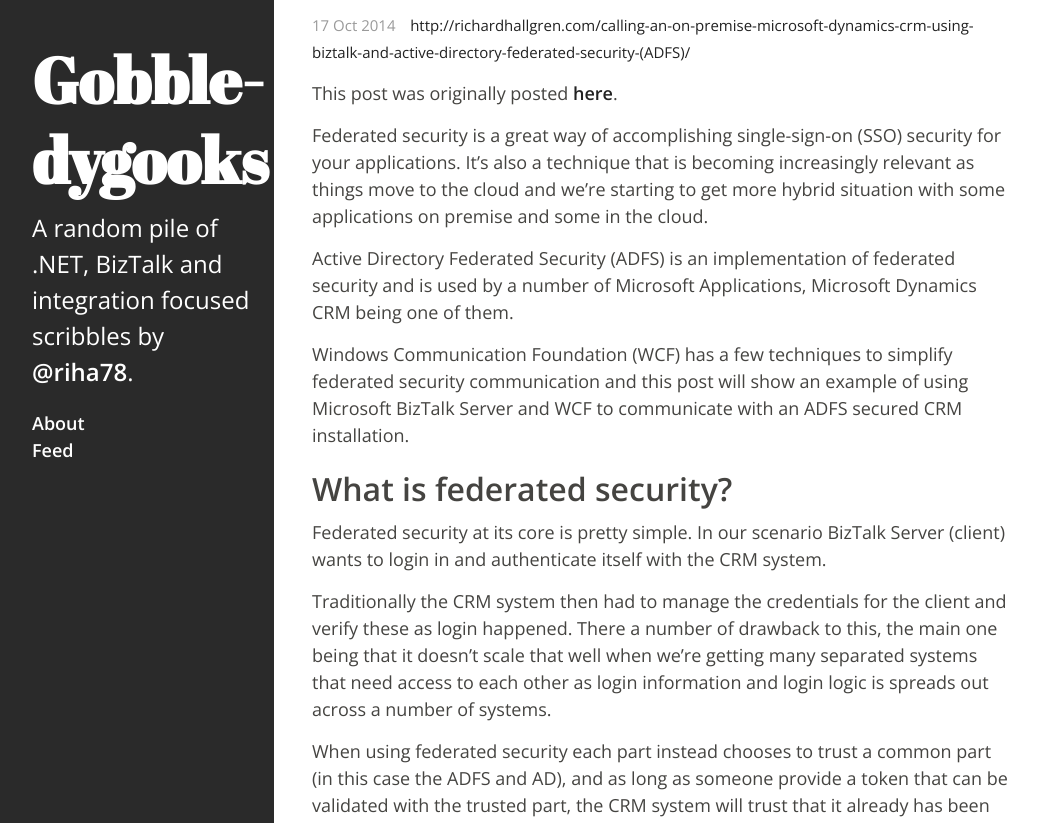
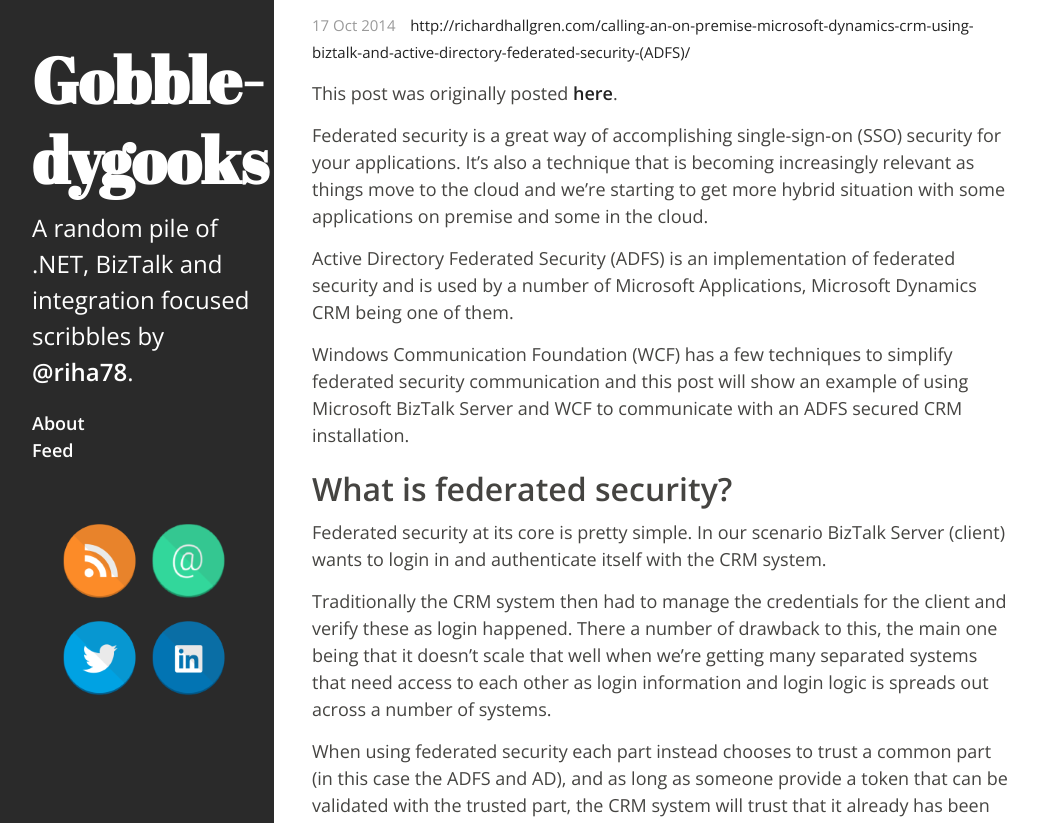
Before and after one commit to riha/riha.github.io, a Jekyll site: the page built from index.html, in a window 1280 px wide and 1400 px high, scrolled down 264 px. Shown: the top 823 px of the window, without its empty margins (8-1046 px from the left). Built offline with Jekyll 4.4.1, drawn with Linux system fonts in a browser that asks for light colours; Markdown is read by kramdown in place of the engine named in the settings; the list of posts is cut into pages by our own code; comment, search, counter and statistics services are not loaded.

Commit message:
Icon row

```diff
--- a/_layouts/default.html
+++ b/_layouts/default.html
@@ -4,12 +4,10 @@
 {% include head.html %}
 
 <body>
-
   <header class="masthead">
     <div class="masthead-inner">
       <h1><a alt="Home" href="/">{{ site.title }}</a></h1>
       <p class="lead">{{ site.description }}</p>
-
       <div class="colophon">
         <ul class="colophon-links">
           <li>
@@ -27,9 +25,18 @@
           </li>
         </ul>
       </div>
+      <div class="icons">
+        <a href="/feed"><img src="/public/images/feed.png" alt="Feed" />
+        </a>
+        <a href="mailto:richard.hallgren@gmail.com"><img src="/public/images/@.png" alt="Mail" />
+        </a>
+        <a href="https://twitter.com/riha78"><img src="/public/images/twitter.png" alt="Twitter" />
+        </a>
+        <a href="https://www.linkedin.com/in/richardhallgren"><img src="/public/images/linked-in.png" alt="LinkedIn" />
+        </a>
+      </div>
     </div>
   </header>
-
   <div class="content container">
     {{ content }}
   </div>
--- a/public/css/hyde.css
+++ b/public/css/hyde.css
@@ -248,6 +248,14 @@
 .colophon-links li {
   color: inherit;
 }
+.icons {
+  margin-top: 60px;
+  text-align: center;
+}
+.icons img {
+  display: inline;
+  margin-right: 10px;
+}
 /* Responsive masthead */
 
 @media (min-width: 768px) {
```
Also changed, not shown: public/images/@.png (added), public/images/feed.png (added), public/images/linked-in.png (added), public/images/twitter.png (added).
